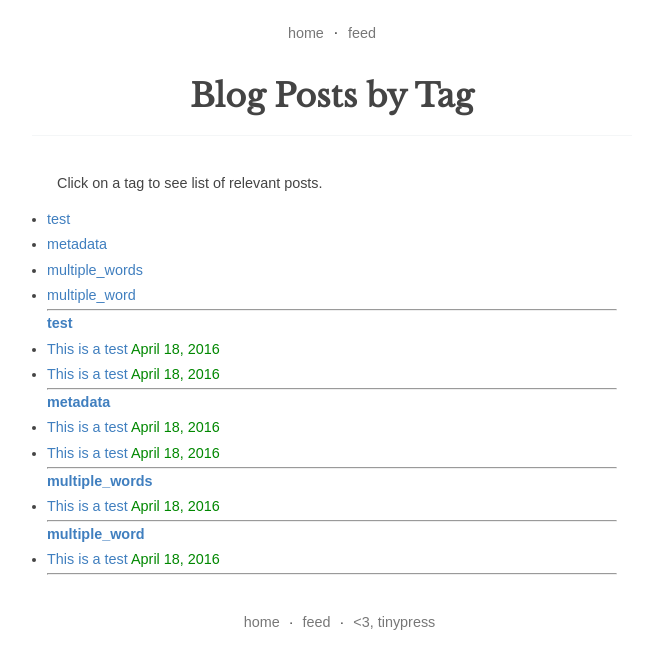
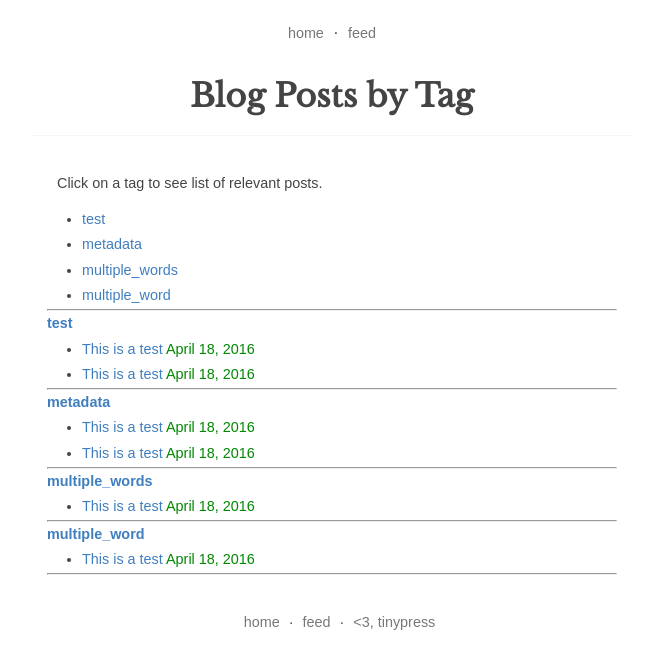
Before and after one commit to eightBitter/eightBitter.github.io, a Jekyll site: the page built from tag.md, in a window 1280 px wide. Shown: the top 669 px of the page, without its empty margins (308-956 px from the left). Built offline with Jekyll 4.4.1, drawn with Linux system fonts in a browser that asks for light colours.

Commit message:
Added list css for <main>

```diff
--- a/assets/css/style.css
+++ b/assets/css/style.css
@@ -116,6 +116,9 @@ main img{
 main.list{
     padding: 0
 }
+main > ul, main > ol{
+  margin-left:35px;
+}
 .post-list{
     list-style: none;
     margin: 0;
```
